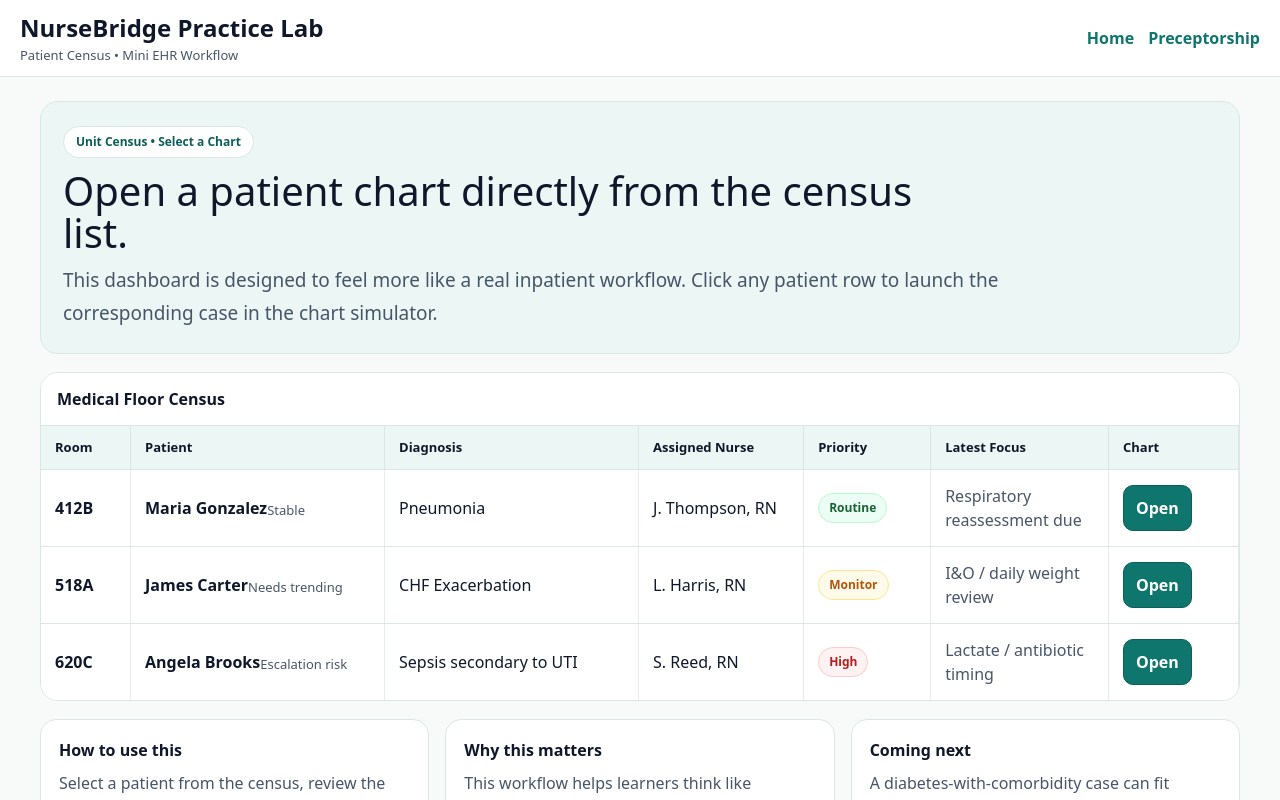
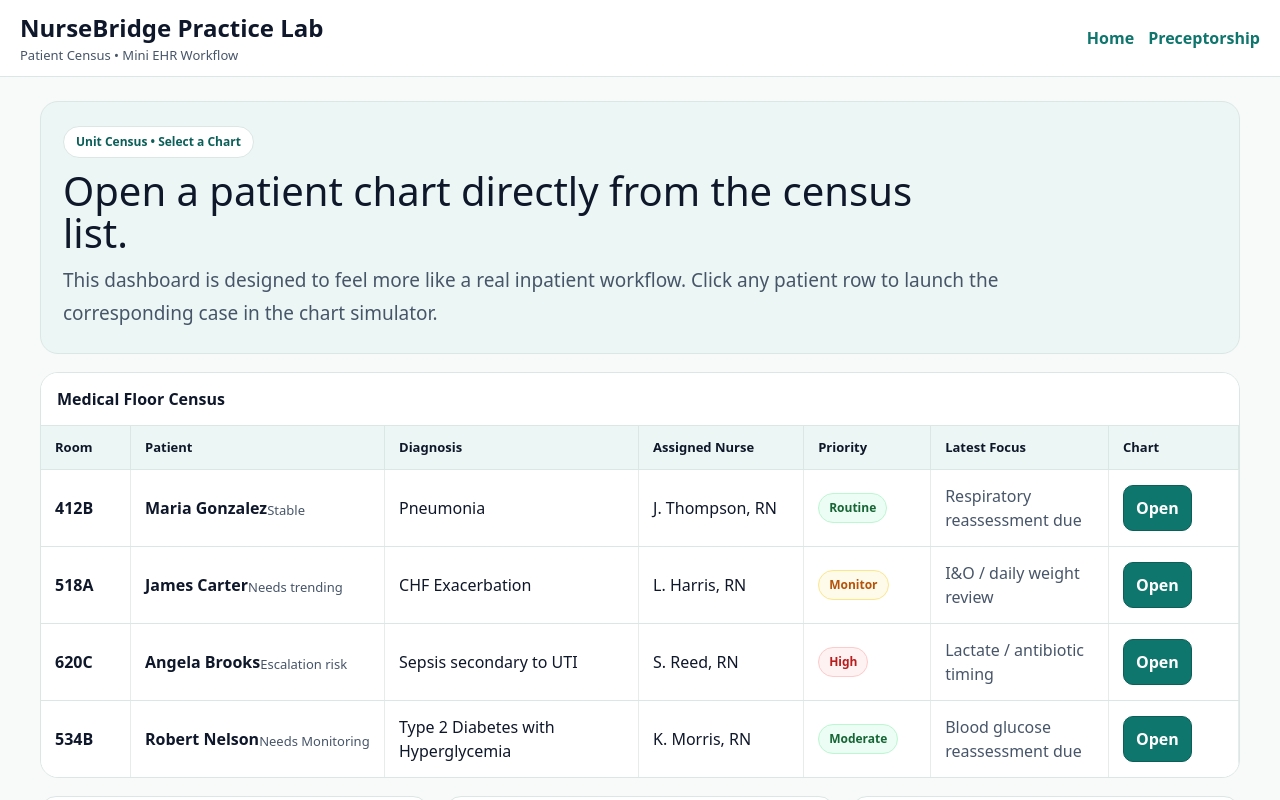
Before and after one commit to bamao33-hub/nursebridge-web, a Next.js app: page /practice-lab in a window 1280 px wide. Shown: the top 800 px of the page. Built offline with nearby package versions, Linux system fonts and the light colour scheme.

Commit message:
Update page.tsx

```diff
--- a/app/practice-lab/page.tsx
+++ b/app/practice-lab/page.tsx
@@ -43,6 +43,16 @@ const PATIENTS = [
     status: "Escalation risk",
     priority: "High",
     lastUpdate: "Lactate / antibiotic timing",
+  },
+    {
+    caseKey: "diabetes",
+    room: "534B",
+    patient: "Robert Nelson",
+    diagnosis: "Type 2 Diabetes with Hyperglycemia",
+    nurse: "K. Morris, RN",
+    status: "Needs Monitoring",
+    priority: "Moderate",
+    lastUpdate: "Blood glucose reassessment due",
   },
 ];
 
```
